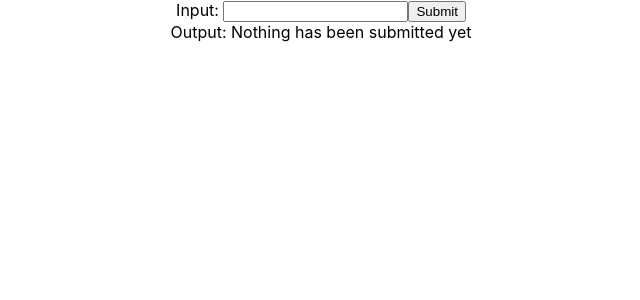
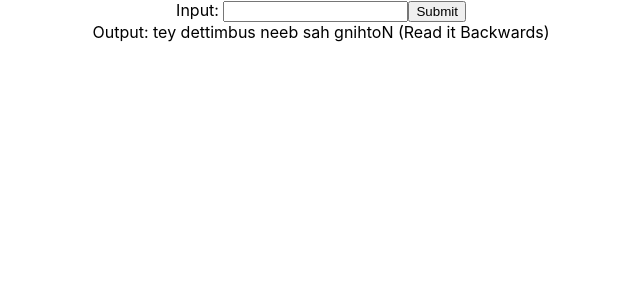
Before and after one commit to dragondev-king/React-Redux-example, a React (Create React App) app: page / in a window 1280 px wide. Shown: the top 300 px of the page, without its empty margins (319-959 px from the left). Built offline with nearby package versions, Linux system fonts and the light colour scheme.

Commit message:
Get submittedValue from props within Output component

```diff
--- a/src/App.js
+++ b/src/App.js
@@ -1,7 +1,6 @@
 import React, { Component } from 'react';
 import Input from './Input';
 import Output from './Output';
-import { connect } from 'react-redux';
 
 const canUseDOM = !!(
   (typeof window !== 'undefined' &&
@@ -16,14 +15,10 @@ class App extends Component {
     return (
       <div className="App">
         <Input />
-        <Output submittedValue={this.props.submittedValue} />
+        <Output />
       </div>
     );
   }
 }
 
-const mapStateToProps = state => {
-  return state;
-}
-
-export default connect(mapStateToProps, null)(App);
+export default App;
--- a/src/Output.js
+++ b/src/Output.js
@@ -1,13 +1,23 @@
 import React, { Component } from 'react';
+import { connect } from 'react-redux';
 
 class Output extends Component {
+
+    reverseString(input) {
+        return input.split('').reverse().join('');
+    }
+
     render() {
         return (
             <div>
-                Output: {this.props.submittedValue}
+                Output: {this.reverseString(this.props.submittedValue)}
             </div>
         );
     }
 }
 
-export default Output;
+const mapStateToProps = state => {
+    return state;
+}
+
+export default connect(mapStateToProps)(Output);
--- a/src/actions/submittedValueActions.js
+++ b/src/actions/submittedValueActions.js
@@ -1,4 +1,4 @@
-export const SUBMIT_VALUE = 'submittedValue: submitValue'
+export const SUBMIT_VALUE = 'SUBMIT_VALUE';
 
 export function submitValue(input) {
     return {
--- a/src/index.js
+++ b/src/index.js
@@ -16,7 +16,7 @@ const allReducers = combineReducers({
 const store = createStore(
     allReducers,
     {
-        submittedValue: 'Nothing has been submitted yet'
+        submittedValue: ')sdrawkcaB ti daeR( Nothing has been submitted yet'
     },
     window.__REDUX_DEVTOOLS_EXTENSION__ && window.__REDUX_DEVTOOLS_EXTENSION__()
 );
```
